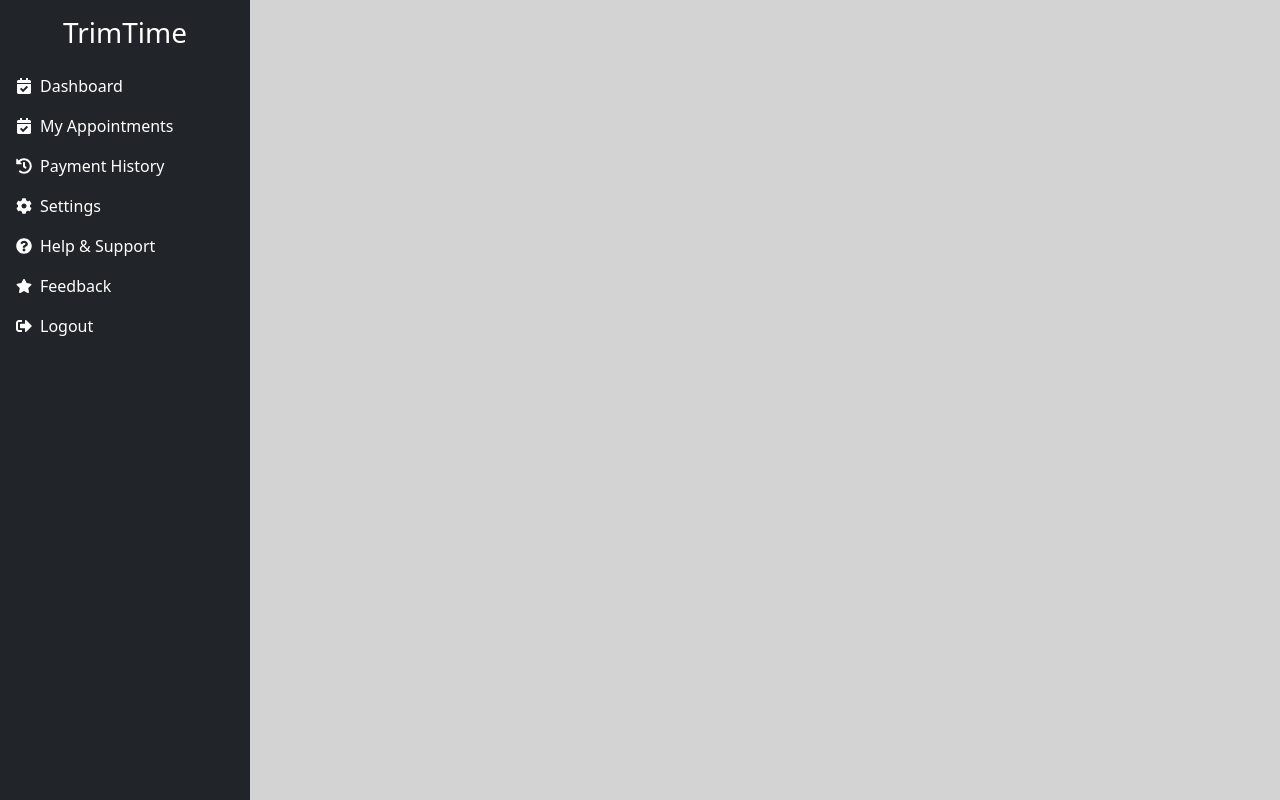
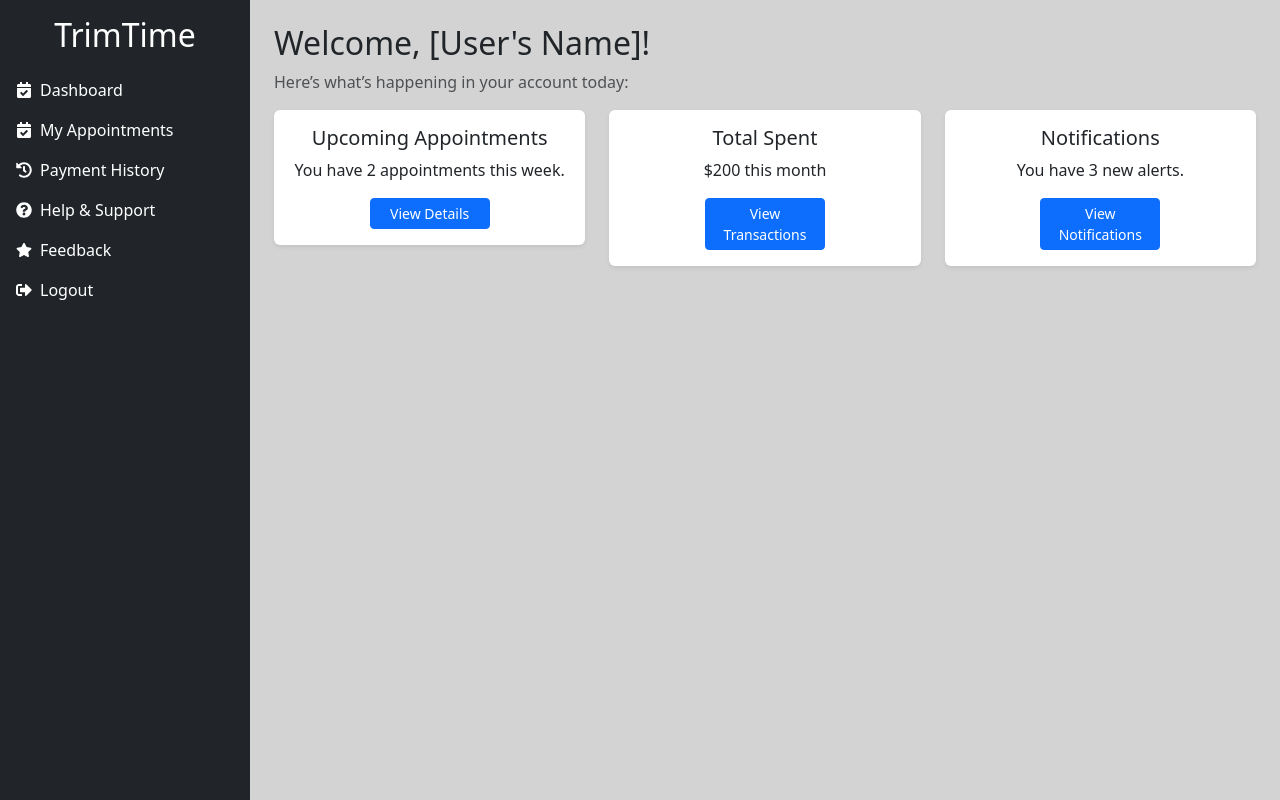
Before and after one commit to abhikc2811/TrimTime, a React (Vite) app: page /user in a window 1280 px wide. Built offline with nearby package versions, Linux system fonts and the light colour scheme.

Commit message:
modified login

```diff
--- a/src/App.jsx
+++ b/src/App.jsx
@@ -17,7 +17,7 @@ function App() {
         <Routes>
           <Route path="/" element={<HomePage />} />
           <Route path="/user" element={<UserDashboard />} />
-          <Route path="/barber-dashboard" element={<BarberDashboard />} />
+          <Route path="/barber" element={<BarberDashboard />} />
           <Route path="/signup" element={<SignupPage />} />
           <Route path="/user-signup" element={<UserSignup />} />
           <Route path="/barber-signup" element={<BarberSignup />} />
--- a/src/index.css
+++ b/src/index.css
@@ -4,7 +4,6 @@
   font-weight: 400;
   color-scheme: light dark;
   color: rgba(255, 255, 255, 0.87);
-  background-color: #242424;
   font-synthesis: none;
   text-rendering: optimizeLegibility;
   -webkit-font-smoothing: antialiased;
--- a/src/pages/BarberSignup.jsx
+++ b/src/pages/BarberSignup.jsx
@@ -3,39 +3,49 @@ import { Form, Button } from 'react-bootstrap';
 import { useNavigate } from 'react-router-dom';
 import './SignupPage.css';
 import { FcGoogle } from 'react-icons/fc';
-import { FaTwitter, FaFacebook } from 'react-icons/fa';
+import { FaFacebook } from 'react-icons/fa';
 
 const UserSignup = () => {
   const [phoneNumber, setPhoneNumber] = useState('');
   const [otp, setOtp] = useState('');
-  const [otpSent, setOtpSent] = useState(false); // New state to handle OTP sent logic
+  const [otpSent, setOtpSent] = useState(false);
+  const [errorMessage, setErrorMessage] = useState(''); // State for validation error
   const navigate = useNavigate();
 
   const handlePhoneChange = (e) => {
-    setPhoneNumber(e.target.value);
+    const value = e.target.value;
+    if (/^\d*$/.test(value)) {
+      // Allow only numeric values
+      setPhoneNumber(value);
+      setErrorMessage(''); // Clear error on valid input
+    }
+  };
+
+  const handleGetOtp = (e) => {
+    e.preventDefault();
+    if (phoneNumber.length !== 10) {
+      setErrorMessage('Please enter a valid phone number.');
+      return;
+    }
+    console.log('Phone Number:', phoneNumber);
+    setOtpSent(true);
   };
 
   const handleOtpChange = (e) => {
     setOtp(e.target.value);
   };
 
-  const handleGetOtp = (e) => {
-    e.preventDefault();
-    console.log('Phone Number:', phoneNumber);
-    setOtpSent(true);
-  };
-
   const handleVerifyOtp = (e) => {
     e.preventDefault();
     console.log('Entered OTP:', otp);
-    navigate('/barberprofile');
+    navigate('/userprofile');
   };
 
   return (
     <div className="container-box">
       <h1>TrimTime</h1>
       <div className="signup-page-container">
-        <h3 className="mb-4">Barber Registration</h3>
+        <h3 className="mb-4">User Registration</h3>
 
         <div className="mb-3">
           <Form onSubmit={handleGetOtp}>
@@ -50,12 +60,16 @@ const UserSignup = () => {
                   placeholder="Enter your phone number"
                   required
                   className="me-2 form-control-lg"
+                  maxLength={10} // Limit to 10 characters
                 />
                 <Button variant="primary" type="submit">
                   Get OTP
                 </Button>
               </div>
             </Form.Group>
+            {errorMessage && (
+              <p className="text-danger mt-2">{errorMessage}</p>
+            )}
           </Form>
         </div>
 
--- a/src/pages/UserDashboard.jsx
+++ b/src/pages/UserDashboard.jsx
@@ -1,5 +1,5 @@
 import React from "react";
-import { Link, Outlet } from "react-router-dom";
+import { Link } from "react-router-dom";
 import { FaCalendarCheck, FaHistory, FaCog, FaQuestionCircle, FaSignOutAlt, FaStar } from "react-icons/fa";
 import "bootstrap/dist/css/bootstrap.min.css";
 
@@ -18,7 +18,7 @@ const UserDashboard = () => {
           zIndex: 1000,
         }}
       >
-        <h3 className="text-center mb-4">TrimTime</h3>
+        <h2 className="text-center mb-4">TrimTime</h2>
         <ul className="list-unstyled">
           <li className="mb-3">
             <Link to="/user" className="text-white text-decoration-none d-flex align-items-center">
@@ -33,11 +33,6 @@ const UserDashboard = () => {
           <li className="mb-3">
             <Link to="/user/paymenthistory" className="text-white text-decoration-none d-flex align-items-center">
               <FaHistory className="me-2" /> Payment History
-            </Link>
-          </li>
-          <li className="mb-3">
-            <Link to="/settings" className="text-white text-decoration-none d-flex align-items-center">
-              <FaCog className="me-2" /> Settings
             </Link>
           </li>
           <li className="mb-3">
@@ -65,7 +60,45 @@ const UserDashboard = () => {
           marginLeft: "250px",
         }}
       >
-        <Outlet />
+        <h2>Welcome, [User's Name]!</h2>
+        <p className="text-muted">Here’s what’s happening in your account today:</p>
+
+        {/* Quick Overview */}
+        <div className="row">
+          <div className="col-md-4">
+            <div className="card border-0 shadow-sm">
+              <div className="card-body text-center">
+                <h5 className="card-title">Upcoming Appointments</h5>
+                <p className="card-text">You have 2 appointments this week.</p>
+                <Link to="/my-appointments" className="btn btn-primary btn-sm">
+                  View Details
+                </Link>
+              </div>
+            </div>
+          </div>
+          <div className="col-md-4">
+            <div className="card border-0 shadow-sm">
+              <div className="card-body text-center">
+                <h5 className="card-title">Total Spent</h5>
+                <p className="card-text">$200 this month</p>
+                <Link to="/payment-history" className="btn btn-primary btn-sm">
+                  View Transactions
+                </Link>
+              </div>
+            </div>
+          </div>
+          <div className="col-md-4">
+            <div className="card border-0 shadow-sm">
+              <div className="card-body text-center">
+                <h5 className="card-title">Notifications</h5>
+                <p className="card-text">You have 3 new alerts.</p>
+                <Link to="/notifications" className="btn btn-primary btn-sm">
+                  View Notifications
+                </Link>
+              </div>
+            </div>
+          </div>
+        </div>
       </div>
     </div>
   );
--- a/src/pages/UserSignup.jsx
+++ b/src/pages/UserSignup.jsx
@@ -3,26 +3,36 @@ import { Form, Button } from 'react-bootstrap';
 import { useNavigate } from 'react-router-dom';
 import './SignupPage.css';
 import { FcGoogle } from 'react-icons/fc';
-import { FaTwitter, FaFacebook } from 'react-icons/fa';
+import { FaFacebook } from 'react-icons/fa';
 
 const UserSignup = () => {
   const [phoneNumber, setPhoneNumber] = useState('');
   const [otp, setOtp] = useState('');
-  const [otpSent, setOtpSent] = useState(false); // New state to handle OTP sent logic
+  const [otpSent, setOtpSent] = useState(false);
+  const [errorMessage, setErrorMessage] = useState(''); // State for validation error
   const navigate = useNavigate();
 
   const handlePhoneChange = (e) => {
-    setPhoneNumber(e.target.value);
+    const value = e.target.value;
+    if (/^\d*$/.test(value)) {
+      // Allow only numeric values
+      setPhoneNumber(value);
+      setErrorMessage(''); // Clear error on valid input
+    }
+  };
+
+  const handleGetOtp = (e) => {
+    e.preventDefault();
+    if (phoneNumber.length !== 10) {
+      setErrorMessage('Please enter a valid 10-digit phone number.');
+      return;
+    }
+    console.log('Phone Number:', phoneNumber);
+    setOtpSent(true);
   };
 
   const handleOtpChange = (e) => {
     setOtp(e.target.value);
-  };
-
-  const handleGetOtp = (e) => {
-    e.preventDefault();
-    console.log('Phone Number:', phoneNumber);
-    setOtpSent(true);
   };
 
   const handleVerifyOtp = (e) => {
@@ -50,12 +60,16 @@ const UserSignup = () => {
                   placeholder="Enter your phone number"
                   required
                   className="me-2 form-control-lg"
+                  maxLength={10} // Limit to 10 characters
                 />
                 <Button variant="primary" type="submit">
                   Get OTP
                 </Button>
               </div>
             </Form.Group>
+            {errorMessage && (
+              <p className="text-danger mt-2">{errorMessage}</p>
+            )}
           </Form>
         </div>
 
```
